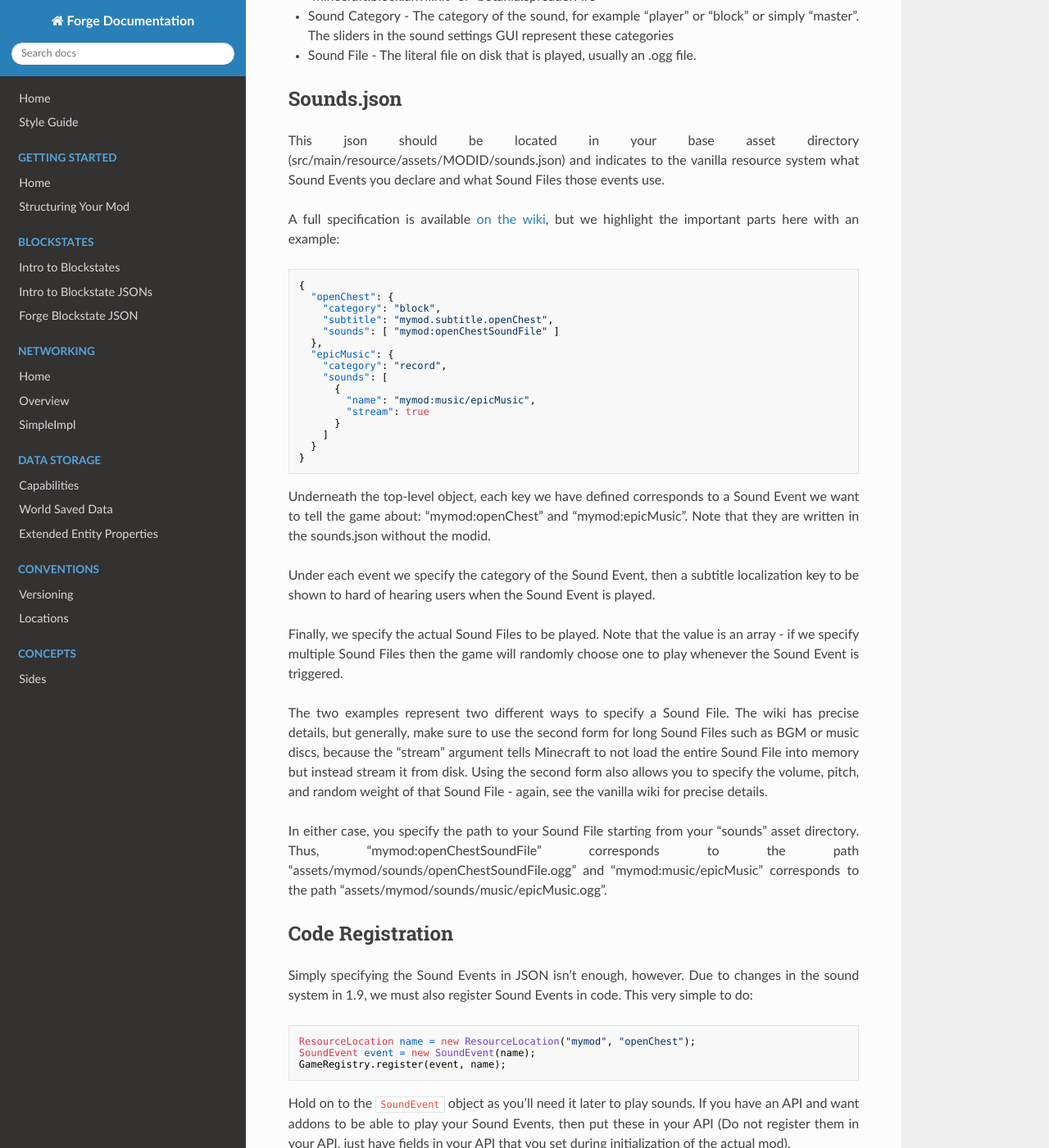
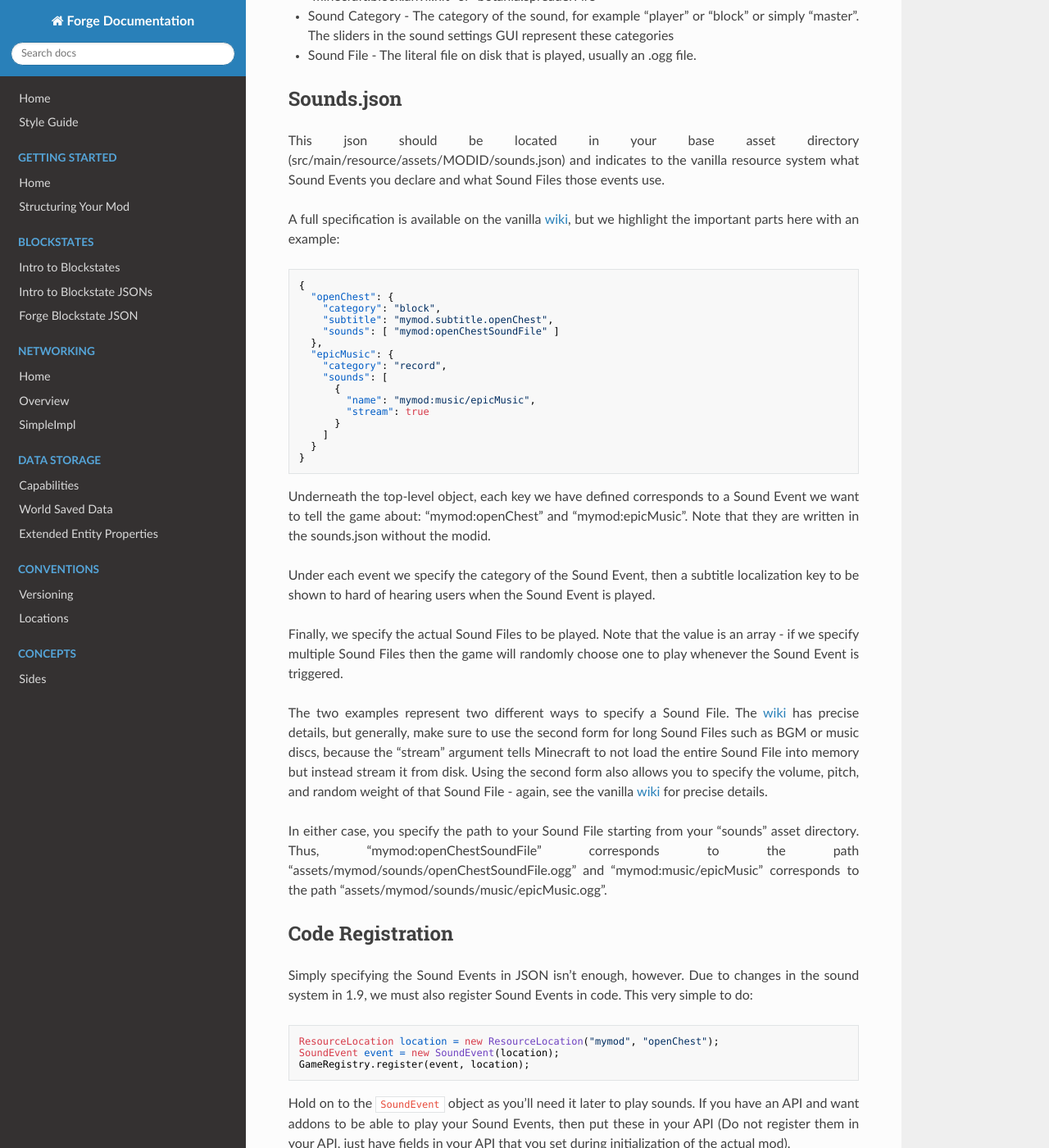
Before and after one commit to MinecraftForge/Documentation, an MkDocs documentation site: the page built from docs/effects/sounds.md, in a window 1280 px wide and 1400 px high, scrolled down 510 px. Shown: the whole window at 82% size. Built offline with MkDocs 1.6.1, drawn with Linux system fonts in a browser that asks for light colours; nearby versions of some CDN libraries; old or Windows-style settings are respelled for this version of MkDocs.

Commit message:
Update as per suggestions

````diff
--- a/docs/effects/sounds.md
+++ b/docs/effects/sounds.md
@@ -22,7 +22,7 @@ Sounds.json
 
 This json should be located in your base asset directory (src/main/resource/assets/MODID/sounds.json) and indicates to the vanilla resource system what Sound Events you declare and what Sound Files those events use.
 
-A full specification is available [on the wiki], but we highlight the important parts here with an example:
+A full specification is available on the vanilla [wiki], but we highlight the important parts here with an example:
 
 ```Json
 {
@@ -49,7 +49,7 @@ Under each event we specify the category of the Sound Event, then a subtitle loc
 
 Finally, we specify the actual Sound Files to be played. Note that the value is an array - if we specify multiple Sound Files then the game will randomly choose one to play whenever the Sound Event is triggered.
 
-The two examples represent two different ways to specify a Sound File. The wiki has precise details, but generally, make sure to use the second form for long Sound Files such as BGM or music discs, because the "stream" argument tells Minecraft to not load the entire Sound File into memory but instead stream it from disk. Using the second form also allows you to specify the volume, pitch, and random weight of that Sound File - again, see the vanilla wiki for precise details.
+The two examples represent two different ways to specify a Sound File. The [wiki] has precise details, but generally, make sure to use the second form for long Sound Files such as BGM or music discs, because the "stream" argument tells Minecraft to not load the entire Sound File into memory but instead stream it from disk. Using the second form also allows you to specify the volume, pitch, and random weight of that Sound File - again, see the vanilla [wiki] for precise details.
 
 In either case, you specify the path to your Sound File starting from your "sounds" asset directory. Thus, "mymod:openChestSoundFile" corresponds to the path "assets/mymod/sounds/openChestSoundFile.ogg" and "mymod:music/epicMusic" corresponds to the path "assets/mymod/sounds/music/epicMusic.ogg".
 
@@ -59,9 +59,9 @@ Code Registration
 Simply specifying the Sound Events in JSON isn't enough, however. Due to changes in the sound system in 1.9, we must also register Sound Events in code. This very simple to do:
 
 ```Java
-ResourceLocation name = new ResourceLocation("mymod", "openChest");
-SoundEvent event = new SoundEvent(name);
-GameRegistry.register(event, name);
+ResourceLocation location = new ResourceLocation("mymod", "openChest");
+SoundEvent event = new SoundEvent(location);
+GameRegistry.register(event, location);
 ```
 
 Hold on to the `SoundEvent` object as you'll need it later to play sounds. If you have an API and want addons to be able to play your Sound Events, then put these in your API (Do not register them in your API, just have fields in your API that you set during initialization of the actual mod).
````
Also changed, not shown: other parts of docs/effects/sounds.md (+1 -1 lines).
